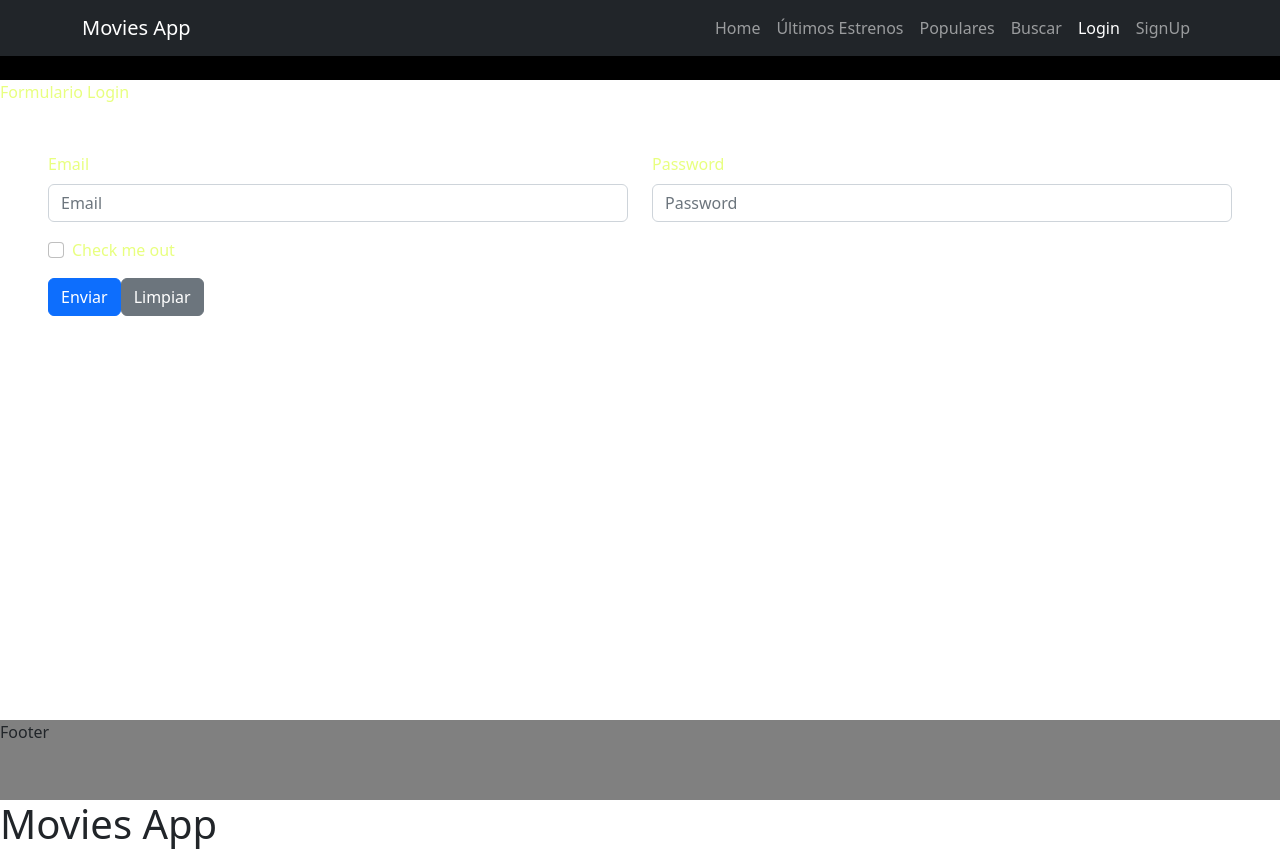
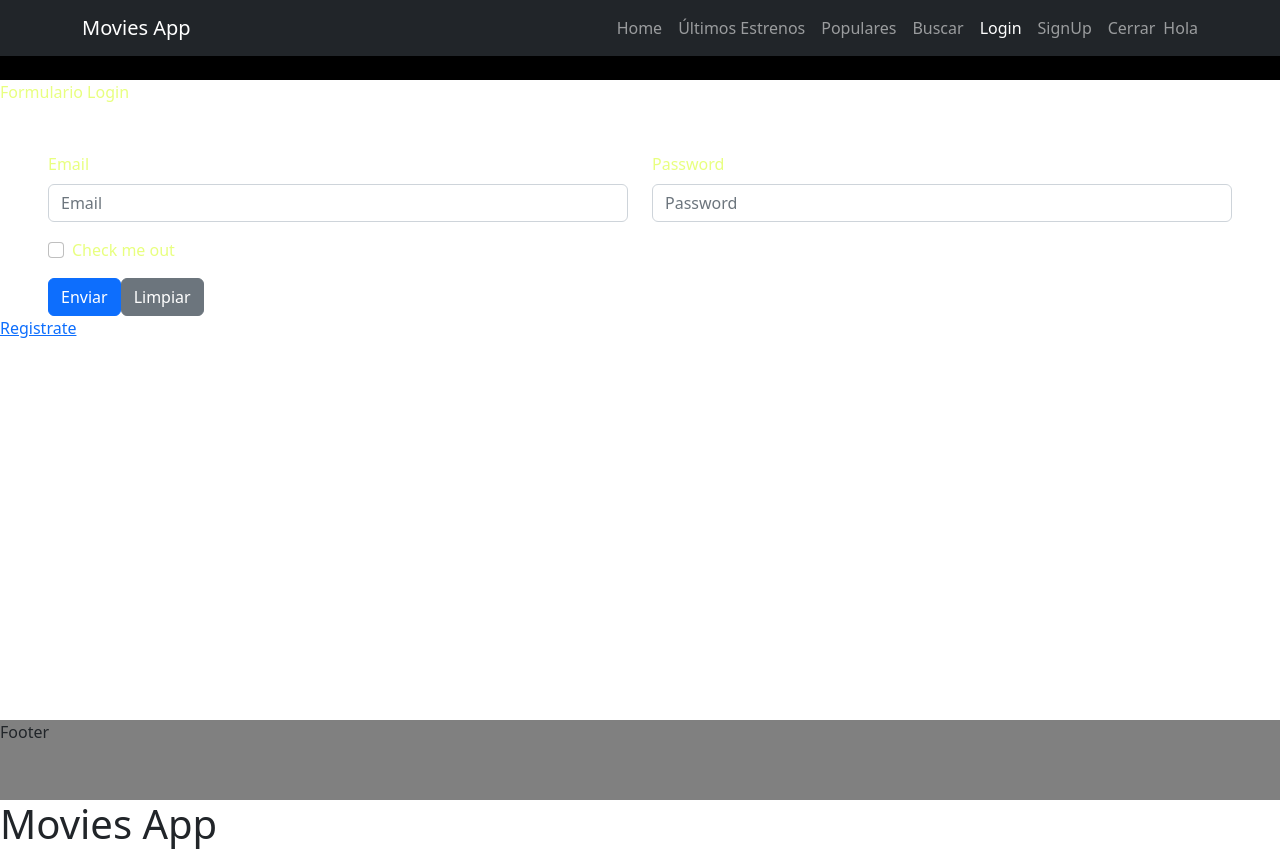
Before and after one commit to AnyiGP/movies-app, a React (Create React App) app: page /login in a window 1280 px wide. Built offline with nearby package versions, Linux system fonts and the light colour scheme; no server answers.

Commit message:
Termino login

```diff
--- a/src/components/layout/NavBar/index.tsx
+++ b/src/components/layout/NavBar/index.tsx
@@ -2,8 +2,11 @@ import Container from "react-bootstrap/Container";
 import Nav from "react-bootstrap/Nav";
 import Navbar from "react-bootstrap/Navbar";
 import { NavLink } from "react-router-dom";
+import { useMe } from "../../../hooks";
 
 const NavBar = () => {
+const { me, logOut } = useMe()
+
   return (
     <Navbar collapseOnSelect expand="lg" bg="dark" variant="dark">
       <Container>
@@ -29,6 +32,10 @@ const NavBar = () => {
             <NavLink to="/sign-up" className="nav-link">
               SignUp
             </NavLink>
+            <Nav.Link onClick={logOut}>
+              Cerrar
+            </Nav.Link>
+            <Navbar.Text>Hola {me?.name}</Navbar.Text>
           </Nav>
         </Navbar.Collapse>
       </Container>
--- a/src/contexts/auth/index.tsx
+++ b/src/contexts/auth/index.tsx
@@ -26,6 +26,8 @@ type Provider = {
 
 const AuthProvider: FC<Provider> = ({ children }) => {
   const [me, setMe] = useState<Partial<User> | null>();
+
+
   return (
     <AuthContext.Provider value={{ me, setMe }}>
       {children}
--- a/src/hoc/withAuth/index.tsx
+++ b/src/hoc/withAuth/index.tsx
@@ -13,16 +13,14 @@ const withAuth = (Component: FC): FC => {
     const location = useLocation();
     const navigate = useNavigate();
 
-
-
     useEffect(() => {
-      // console.log(me, location.pathname);
-      // console.log(me)
+      console.log(me, location.pathname);
       if (me && publicRoutes.includes(location.pathname)) {
         navigate("/");
       }
 
-      if (!me && !publicRoutes.includes(location.pathname)) navigate("/login");
+      if (me === null && !publicRoutes.includes(location.pathname))
+        navigate("/login");
     }, [me, location, navigate]);
 
     return <Component />;
--- a/src/hooks/useMe/index.ts
+++ b/src/hooks/useMe/index.ts
@@ -36,7 +36,6 @@ const useMe = () => {
       setMe({ id, name, lastname, email });
     } else {
         setMe(null)
-      console.log("login incorrecto");
     }
   };
 
@@ -44,6 +43,7 @@ const useMe = () => {
   //debe llevar a sign up si no esta logueado, para ingresar los datos
 
   const forgotPassword = () => {};
+  //btn, enviar mail con nueva cs.
 
   const loginWithToken = async () => {
     const token = localStorage.getItem("token");
@@ -66,8 +66,8 @@ const useMe = () => {
   const logOut = async () => {
     console.info('logOut')
 
-    // await serviceUsers.update({ id: me?.id, token: null };
-    //     setMe(undefined));
+    await serviceUsers.update({ id: me?.id,token: null });
+        setMe(null);
   };
 
   return { me, login, signUp, forgotPassword, loginWithToken, logOut };
--- a/src/pages/home/index.tsx
+++ b/src/pages/home/index.tsx
@@ -20,6 +20,10 @@ const HomePage = () => {
   }, []);
 
 
+  // useEffect(() => {
+  //   loadMovies()
+  // }, [])
+
 
   return (
     <>
--- a/src/pages/login/index.tsx
+++ b/src/pages/login/index.tsx
@@ -1,3 +1,4 @@
+import { Link } from "react-router-dom";
 import { Layout, LoginForm } from "../../components";
 import { withAuth } from "../../hoc";
 import { useMe } from "../../hooks";
@@ -14,6 +15,7 @@ const LoginPage = () => {
     <Layout>
       Formulario Login
       <LoginForm />
+      <Link to="/sign-up">Registrate</Link>
     </Layout>
   );
 };
--- a/src/pages/sign-up/index.tsx
+++ b/src/pages/sign-up/index.tsx
@@ -1,3 +1,4 @@
+import { Link } from "react-router-dom";
 import { Layout, SignUpForm } from "../../components";
 import { withAuth } from "../../hoc";
 
@@ -7,6 +8,7 @@ const SignupPage = () => {
       {/* Formulario de sign-up */}
       Formulario Sign-Up
       <SignUpForm />
+      <Link to="/login">Ir a Login</Link>
     </Layout>
   );
 };
--- a/src/types/index.ts
+++ b/src/types/index.ts
@@ -5,7 +5,7 @@ export type User = {
   email: string;
   password: string;
   birthdate: Date;
-  token?: string
+  token?: string | undefined | null
 };
 
 //creo un type para traer lo estado para el formulario
```
